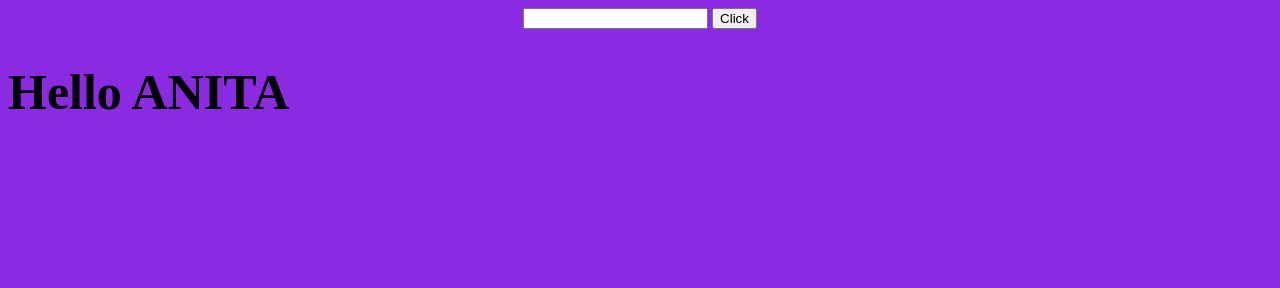
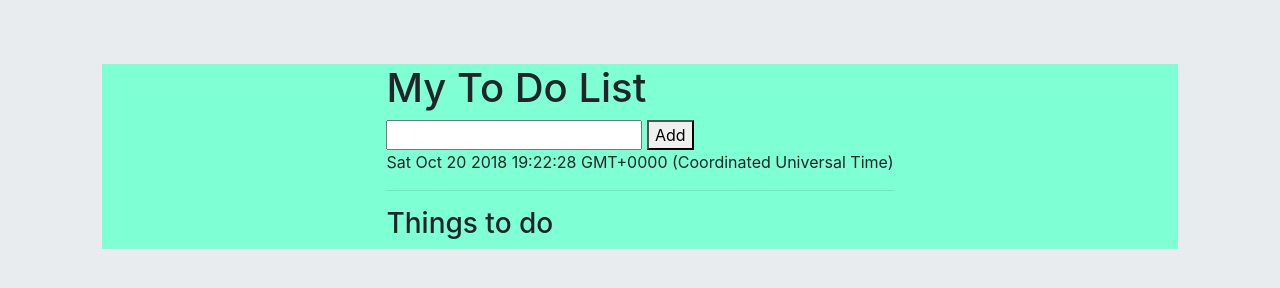
Before and after one commit to UrayLaszlo/To_Do_App, a plain HTML site: page index.html in a window 1280 px wide. Drawn offline with nearby package versions, Linux system fonts and the light colour scheme.

Commit message:
Add files via upload

```diff
--- a/index.css
+++ b/index.css
@@ -1,5 +1,6 @@
 body {
-  background-color: blueviolet;
+  container
+  background-color: rgba(181, 230, 47, 0.048);
 }
 h1 {
   font-size: 50px;
@@ -7,4 +8,5 @@ h1 {
 .wrapper {
   display: flex;
   justify-content: center;
+  background-color: aquamarine;
 }
--- a/index.html
+++ b/index.html
@@ -6,15 +6,25 @@
   <meta http-equiv="X-UA-Compatible" content="ie=edge">
   <title>Document</title>
 <link rel="stylesheet" href="index.css">
+<link rel="stylesheet" href="https://stackpath.bootstrapcdn.com/bootstrap/4.1.3/css/bootstrap.min.css" integrity="sha384-MCw98/SFnGE8fJT3GXwEOngsV7Zt27NXFoaoApmYm81iuXoPkFOJwJ8ERdknLPMO" crossorigin="anonymous">
 </head>
-<body>
+<body class="container jumbotron">
   <div class="wrapper">
     <form action="">
-      <input type="text">
-      <button>Click</button>
+      <div id='top'>
+        <h1>My To Do List</h1>
+        <input type="text">
+        <button>Add</button>
+        <p id='date'></p>
+        <hr>
+      </div>
+      <div>
+        <h3>Things to do</h3>
+
+      </div>
     </form>
   </div>
-  <h1>Hello ANITA</h1>
-  <!-- <script src='index.js'></script> -->
+  <!-- <h1>Hello ANITA</h1> -->
+  <script src='index.js'></script>
 </body>
 </html>
--- a/index.js
+++ b/index.js
@@ -1 +1,2 @@
-alert('HEy HO');
+// alert('HEy HO');
+document.getElementById('date').innerHTML = Date();
```
